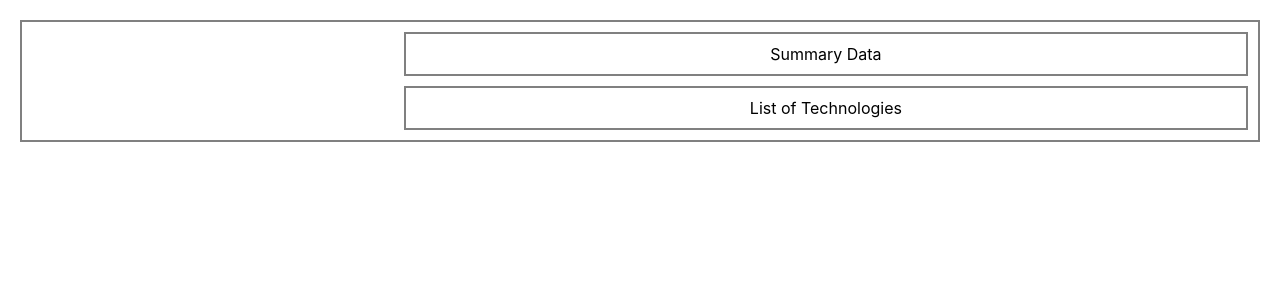
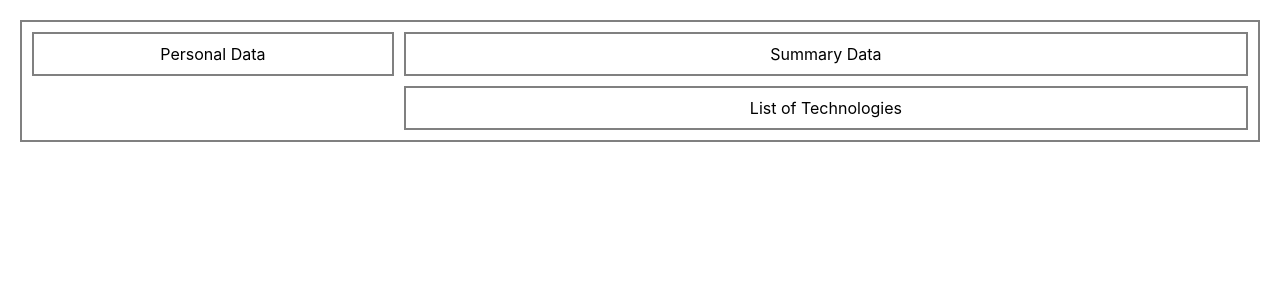
Before and after one commit to snehakale/portfolio-page-react, a React (Create React App) app: page / in a window 1280 px wide. Shown: the top 300 px of the page. Built offline with nearby package versions, Linux system fonts and the light colour scheme.

Commit message:
Add new component Personal data and js, style files

```diff
--- a/src/components/UI/container.js
+++ b/src/components/UI/container.js
@@ -1,11 +1,13 @@
 import Summary from '../summary/summary';
 import Technologies from '../technologies/technologies';
+import PersonalData from '../personal/personal';
 import './container.css';
 
 function Container() {
     return (
         <div className="container-style">
             <div className="container-left">
+                <PersonalData />
             </div>
             <div className="container-right">
                 <Summary />
--- /dev/null
+++ b/src/components/personal/personal.css
@@ -0,0 +1,4 @@
+.personal-data-container {
+    border: 2px solid grey;
+    padding: 10px;
+}
--- /dev/null
+++ b/src/components/personal/personal.js
@@ -0,0 +1,12 @@
+import React from "react";
+import './personal.css'
+
+function PersonalData(props) {
+    return (
+        <div className="personal-data-container">
+            Personal Data
+        </div>
+    );
+}
+
+export default PersonalData;
```
